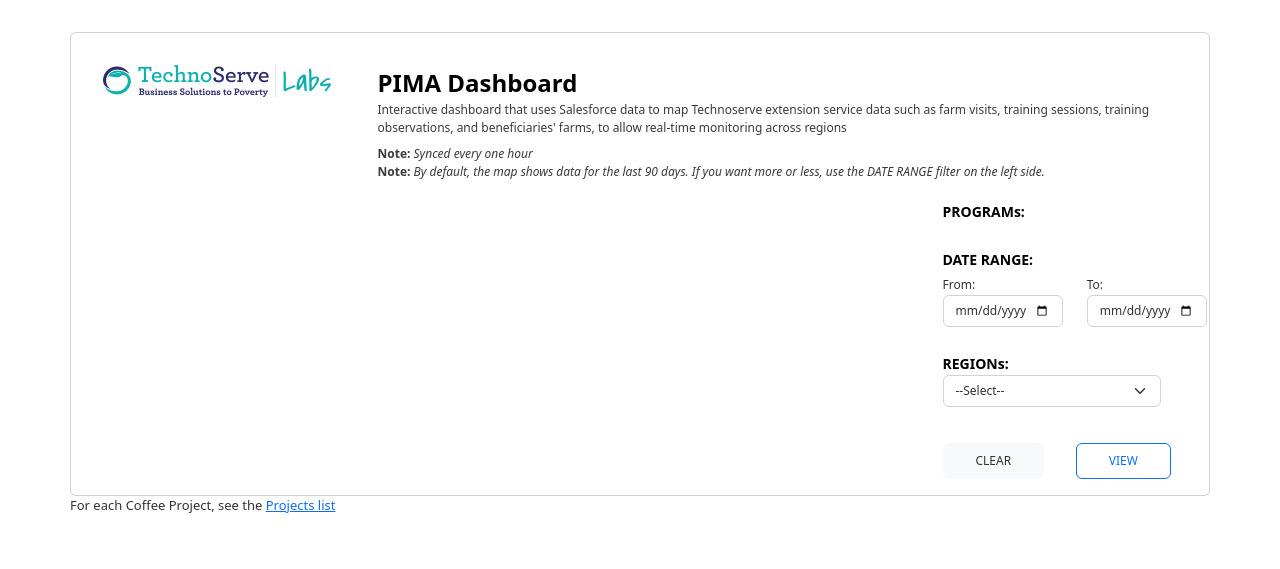
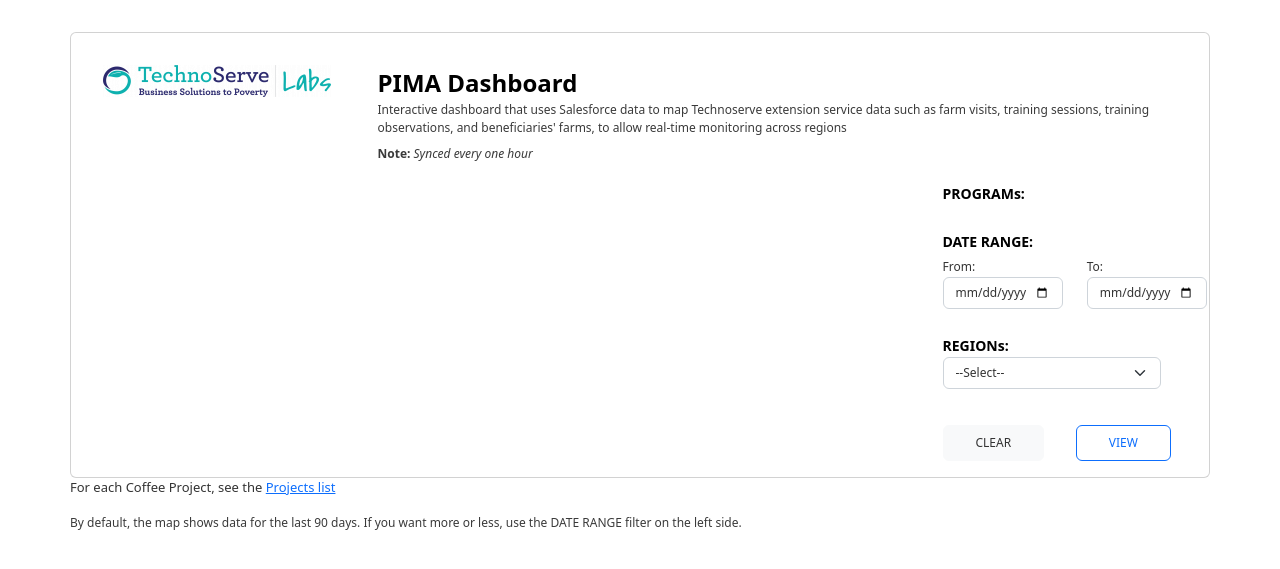
Before and after one commit to TechnoServe/PIMA-Integration-Dashboard, a Django app: template dashboard/templates/dashboard/index.html in a window 1280 px wide. Shown: the top 569 px of the page. Run offline with Django 4.2, Linux system fonts and the light colour scheme; the template is opened without the code that fills it, so the values that code supplies are empty; parts of the project's set-up code (start-up, migrations or seed data) failed here and were passed over.

Commit message:
[CHANGES] move second sentence note to the bottom of the page

```diff
--- a/dashboard/templates/dashboard/index.html
+++ b/dashboard/templates/dashboard/index.html
@@ -17,7 +17,6 @@
                             <p style="color:#000000; font-weight:900; font-size:24px; margin-bottom: 0px;">PIMA Dashboard</p>
                             <p style="color:#3a3a3a; font-weight:400; font-size:12px; margin-bottom: 8px;">Interactive dashboard that uses Salesforce data to map Technoserve extension service data such as farm visits, training sessions, training observations, and beneficiaries' farms, to allow real-time monitoring across regions</p>
                             <p style="color:#3a3a3a; font-weight:400; font-size:12px; margin-bottom: 0rem;"><b>Note:</b> <i>Synced every one hour</i></p>
-                            <p style="color:#3a3a3a; font-weight:400; font-size:12px; margin-bottom: 0rem;"><b>Note:</b> <i>By default, the map shows data for the last 90 days. If you want more or less, use the DATE RANGE filter on the left side.</i></p>
                         </div>
                     </div>
                 </div>
@@ -104,6 +103,7 @@
         <!-- projectlist-->
         <div class="row">
             <p style="color:#333; font-weight:400; font-size:13px">For each Coffee Project, see the <a href="/dashboard/projectlist" target="_blank"> Projects list</a></p>
+            <p style="color:#3a3a3a; font-weight:400; font-size:12px;">By default, the map shows data for the last 90 days. If you want more or less, use the DATE RANGE filter on the left side.</p>
         </div>
 
     </div>
```
